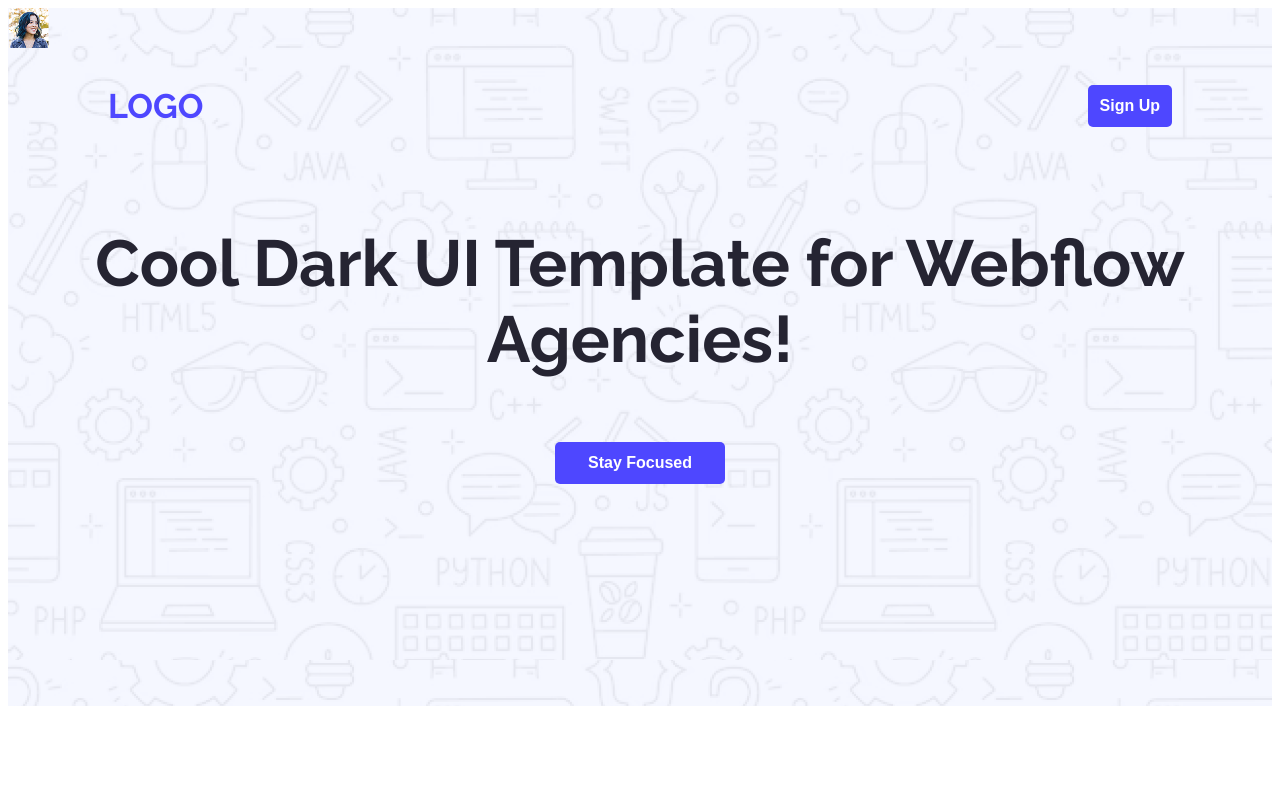
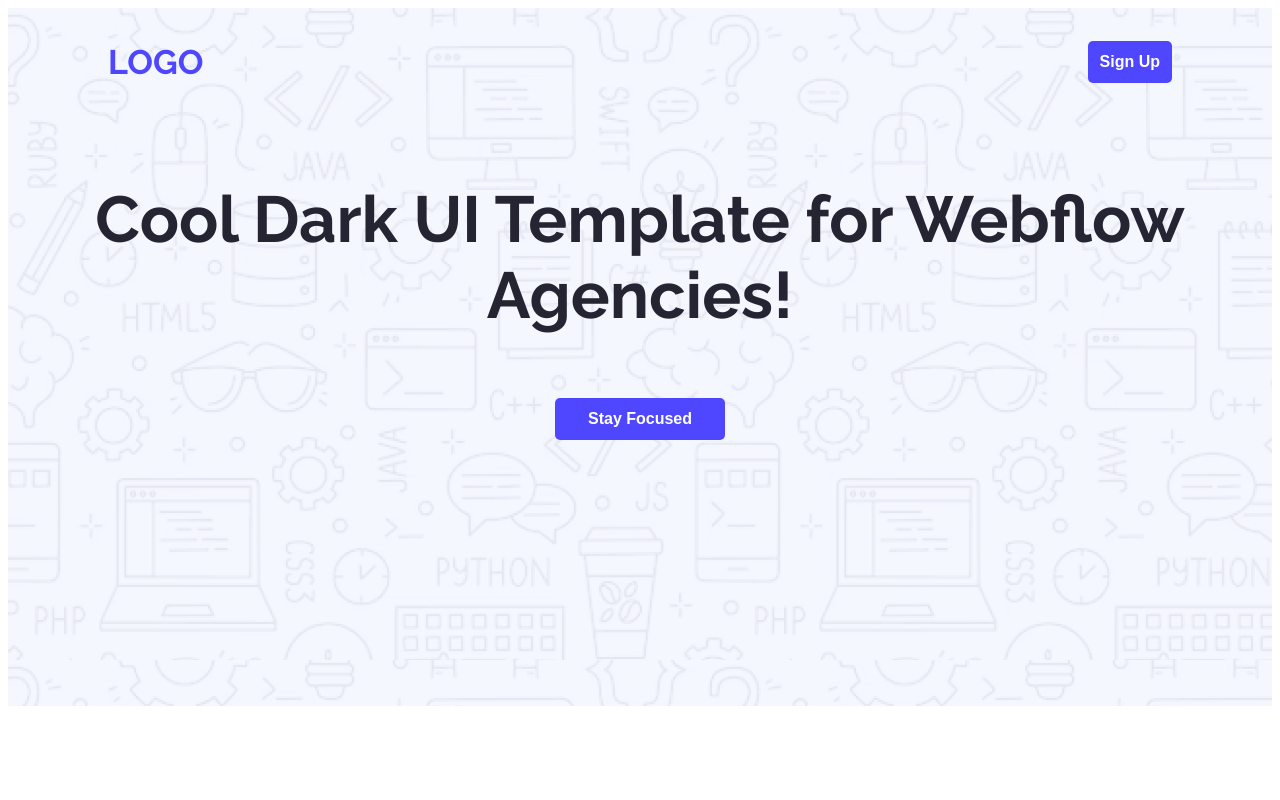
Before and after one commit to rakibman/frist-assignmant, a plain HTML site: page index.html in a window 1280 px wide. Shown: the top 800 px of the page. Drawn offline with Linux system fonts and the light colour scheme.

Commit message:
test canceled

```diff
--- a/index.html
+++ b/index.html
@@ -14,7 +14,6 @@
      <!--banner start form here-->
     <header class="banner-bg">
         <!--nav start form here-->
-        <img src="./Assets/avatar.png" alt="">
     <nav class="navigation">
 
         <h3 class="nav-title">LOGO</h3>
```
